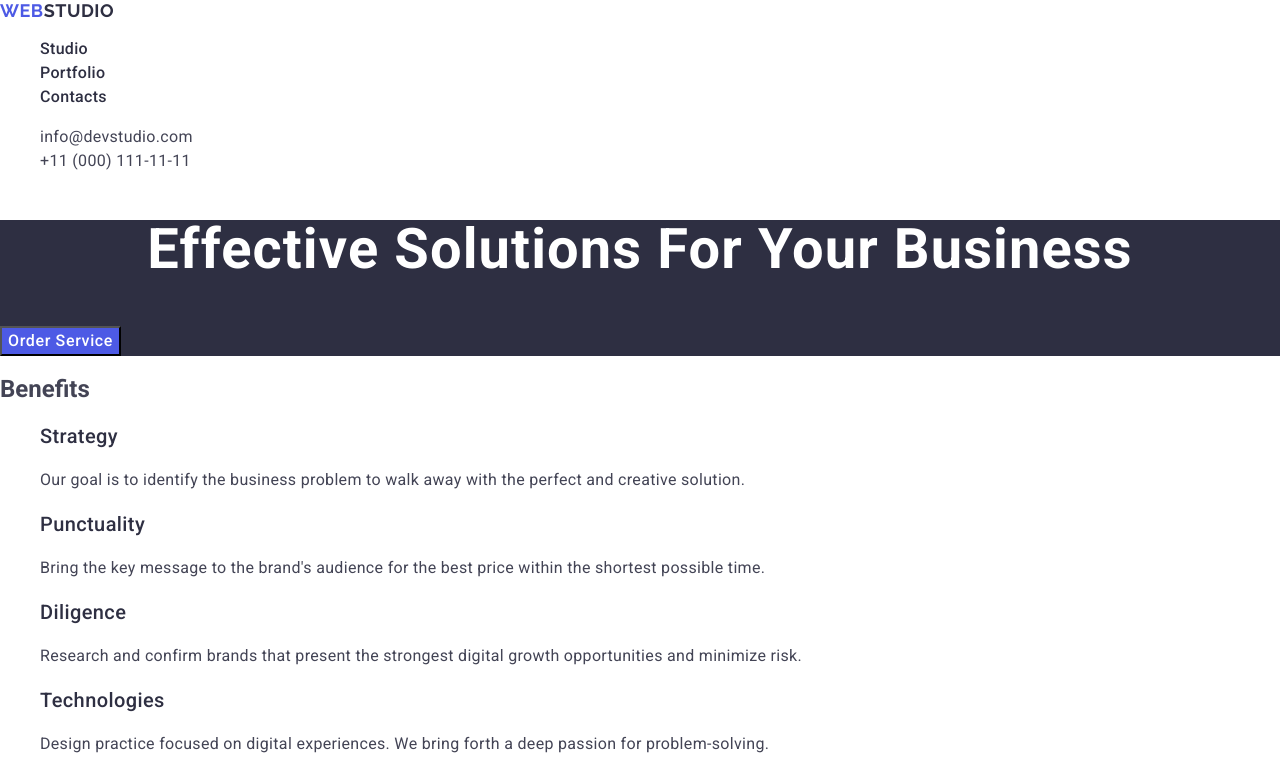
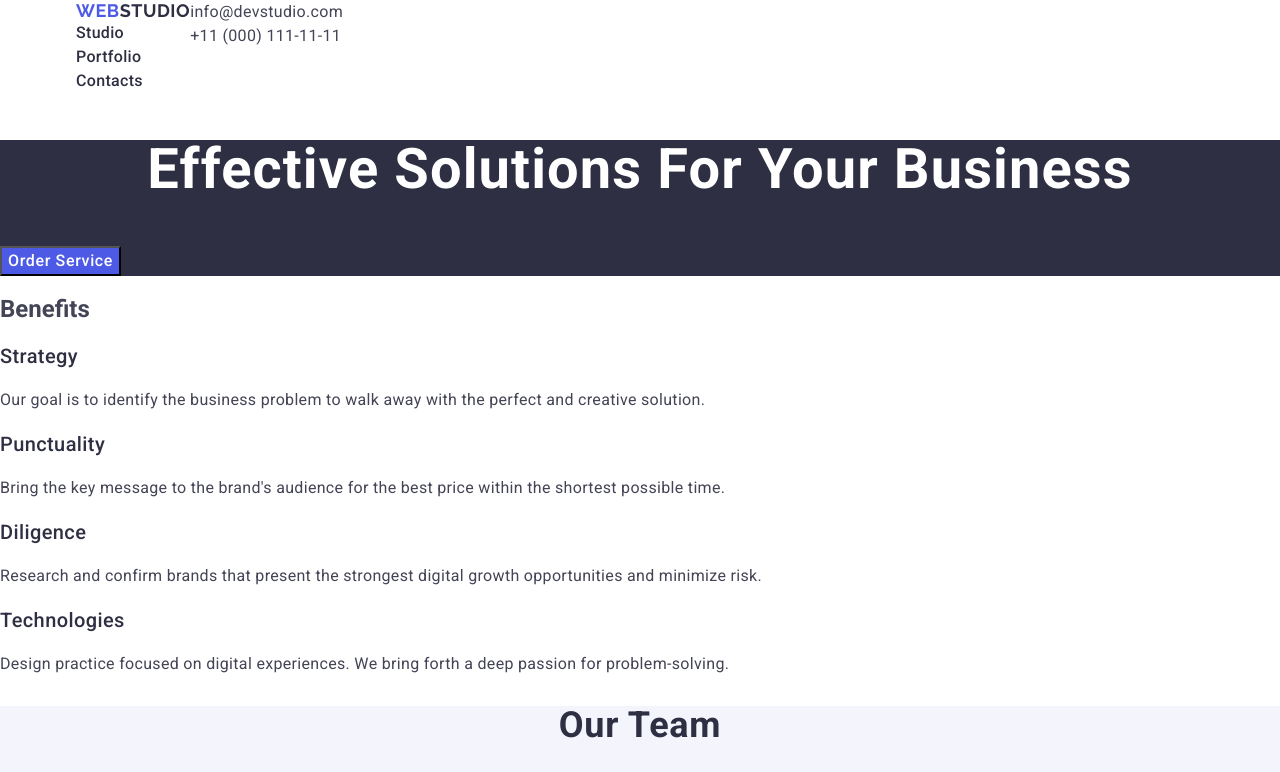
Before and after one commit to irynaostron/goit-markup-hw-03, a plain HTML site: page index.html in a window 1280 px wide. Shown: the top 772 px of the page. Drawn offline with nearby package versions, Linux system fonts and the light colour scheme.

Commit message:
header-flex

```diff
--- a/css/styles.css
+++ b/css/styles.css
@@ -14,6 +14,8 @@ button {
 ul,
 ol {
   list-style-type: none;
+  padding: 0;
+  margin: 0;
 }
 
 .section-title {
@@ -24,6 +26,15 @@ ol {
   text-align: center;
   color: #2e2f42;
   text-transform: capitalize;
+}
+
+.container {
+  width: 1158px;
+  padding: 0 15px;
+  margin: auto;
+}
+.header-container {
+  display: flex;
 }
 
 .logo {
--- a/index.html
+++ b/index.html
@@ -22,6 +22,7 @@
   <body>
     <!--=====HEADER=====-->
     <header class="page-header">
+      <div class="container header-container">
         <nav class="page-navigation">
           <a class="logo" href="./index.html"
             >Web<span class="logo-part">Studio</span></a
@@ -53,6 +54,7 @@
             </li>
           </ul>
         </address>
+      </div>
     </header>
 
     <main>
```
Lines whose indentation alone changed are shown as unchanged.
